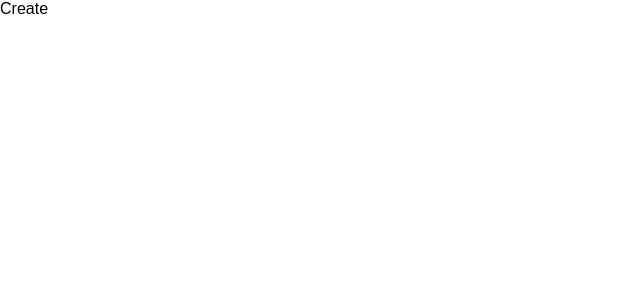
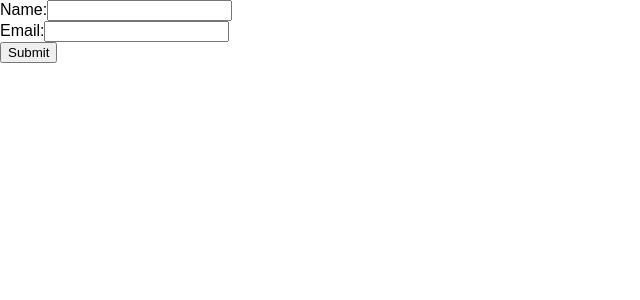
Before and after one commit to pavithra-deepika/curd-axios, a React (Create React App) app: page /Create in a window 1280 px wide. Shown: the top 300 px of the page, without its empty margins (0-640 px from the left). Built offline with nearby package versions, Linux system fonts and the light colour scheme.

Commit message:
ceate input field

```diff
--- a/src/CurdApp/Create.js
+++ b/src/CurdApp/Create.js
@@ -2,7 +2,23 @@ import React from 'react'
 
 function Create() {
   return (
-    <div>Create</div>
+    <div className='d-flex w-100 vh-100 justify-content-center align-items-center'>
+        <div className='input'>
+            <fotm>
+                <div>
+                    <label htmlFor='name'>Name:</label>
+                    <input type='text' className='form-control' name='name' />
+                </div>
+                <div>
+                    <label htmlFor='email'>Email:</label>
+                    <input type='text' className='form-control' name='email' />
+                    <br />
+                    <button className='btn btn-info'>Submit</button>
+                </div>
+            </fotm>
+        </div>
+
+    </div>
   )
 }
 
```
